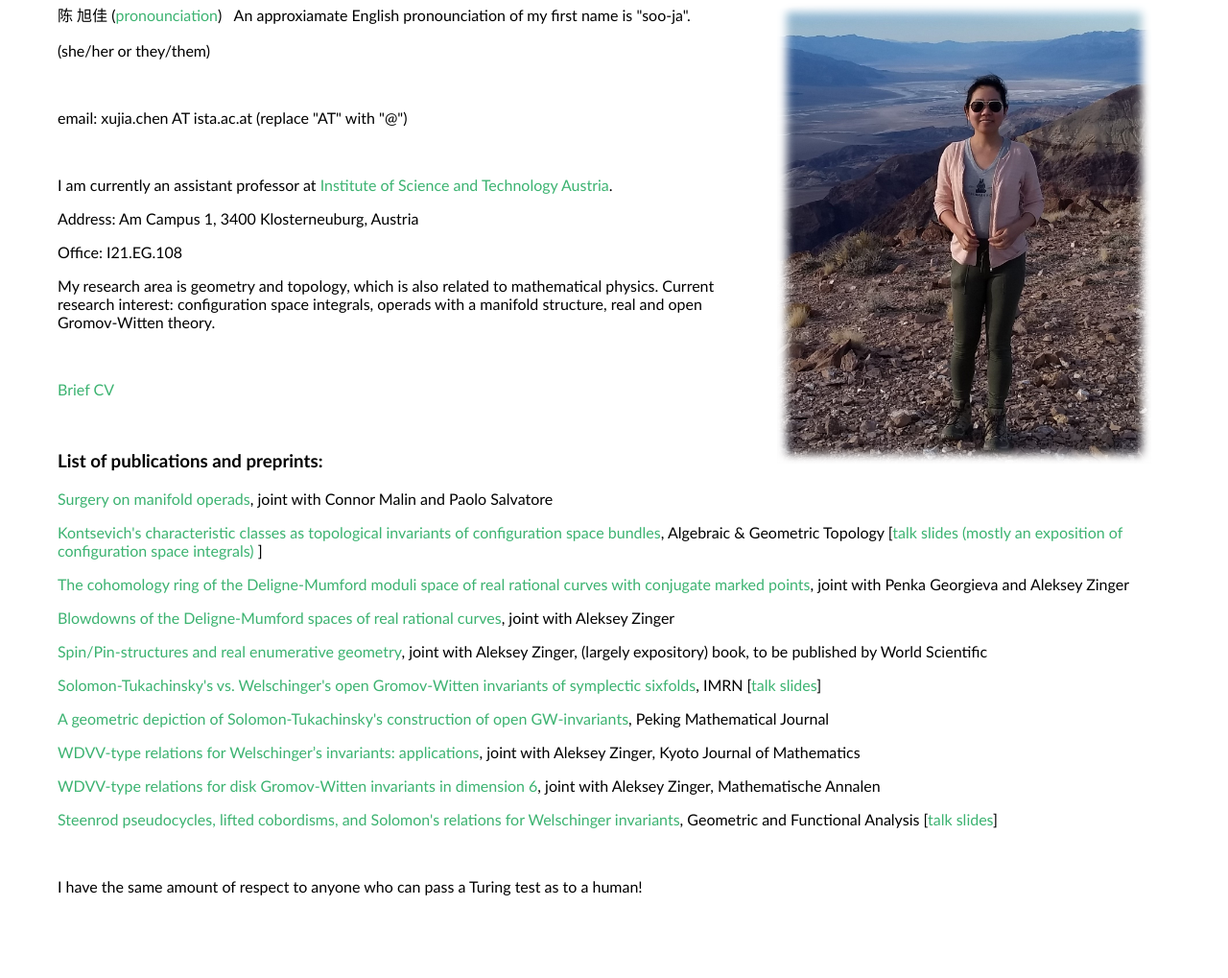
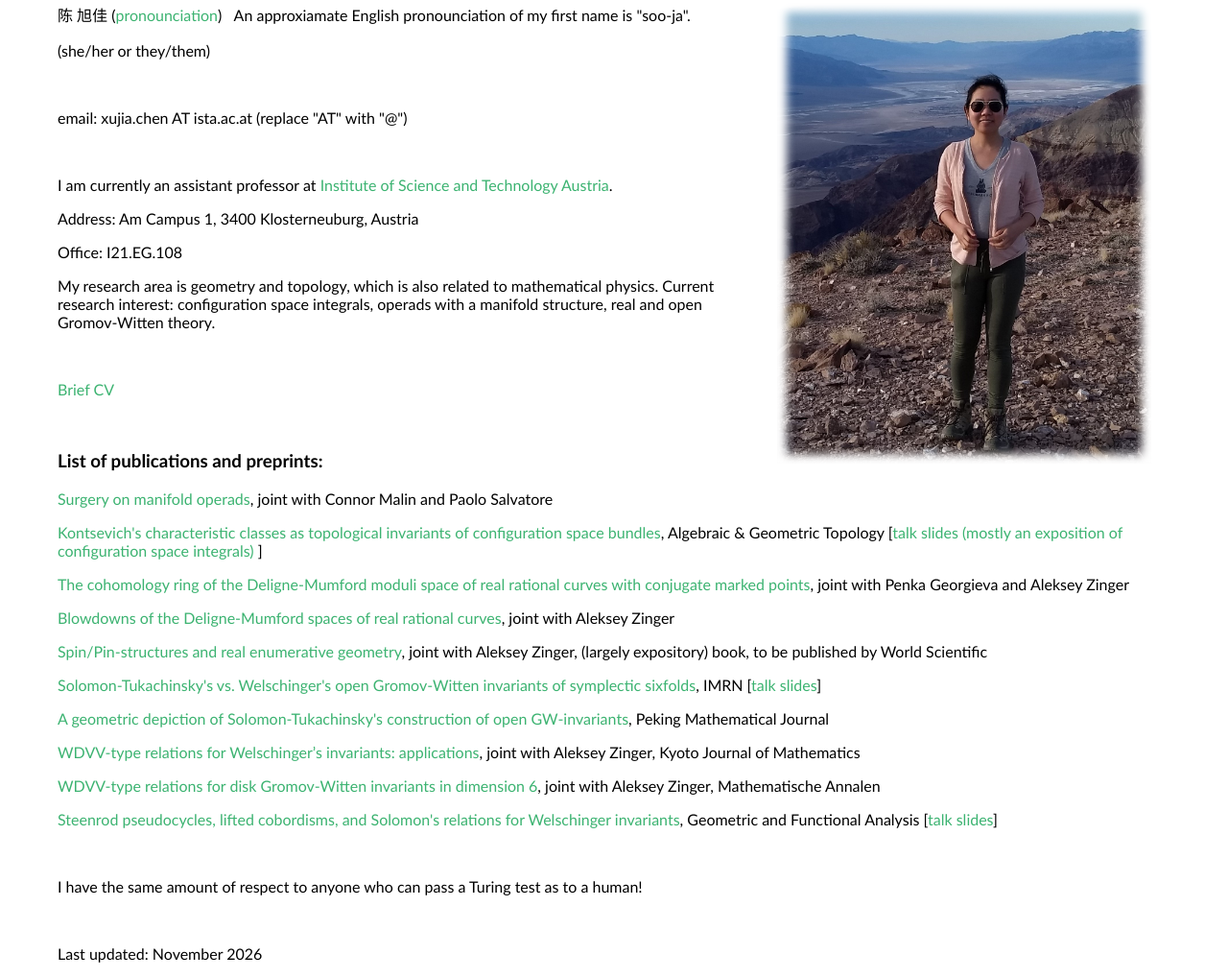
Before and after one commit to xujia-c/xujia-c.github.io, a plain HTML site: page index.html in a window 1280 px wide. Shown: the part 107-1126 px from the top of the page at 96% size. Before the commit the page ends 1083 px from the top, so only its background shows below. Drawn offline with Linux system fonts and the light colour scheme.

Commit message:
Update index.html

```diff
--- a/index.html
+++ b/index.html
@@ -90,9 +90,7 @@
 </p>
 <br>
 
-<!--
-<p>Last updated: May 2026</p>
--->
+<p>Last updated: November 2026</p>
 
 </body>
 </html>
```
